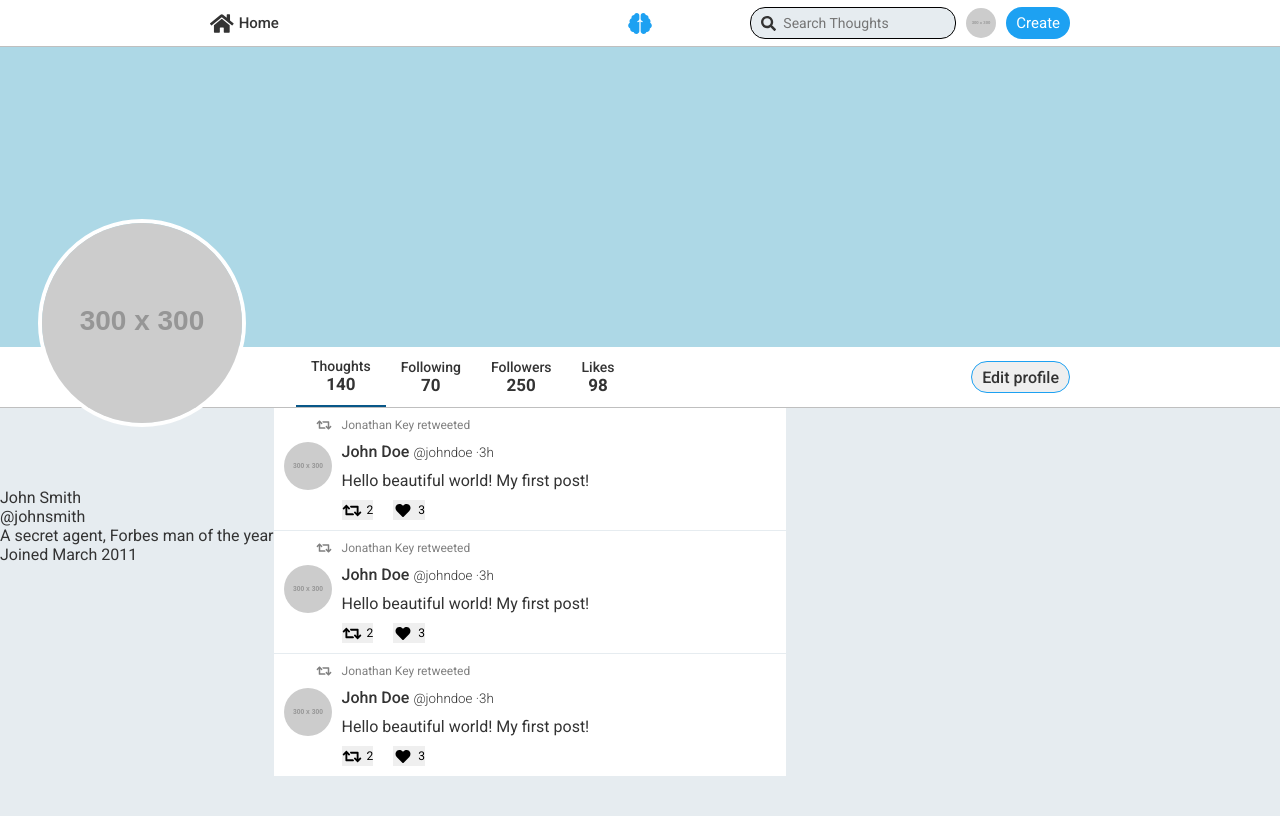
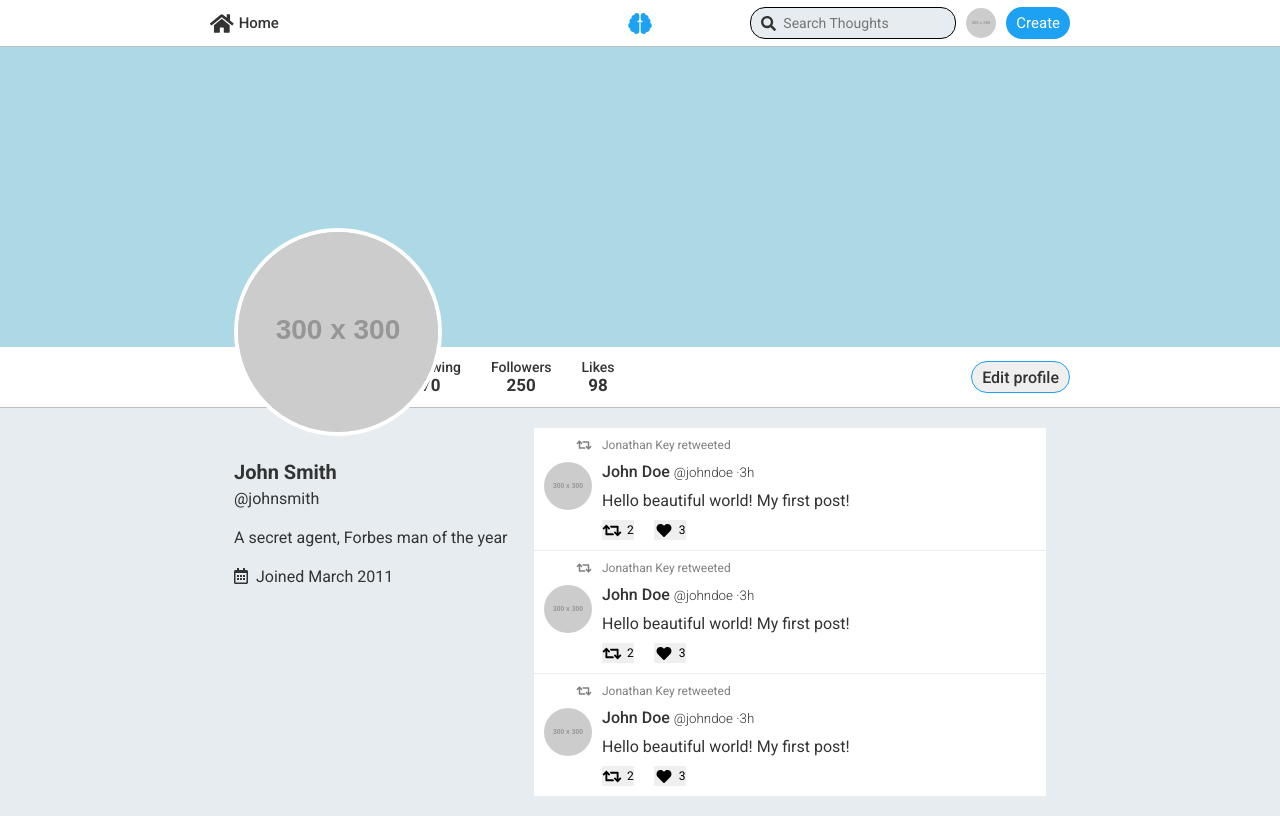
Before and after one commit to robbdimitrov/thoughts, a Vue app in the folder src/frontend/: page /user in a window 1280 px wide. Built offline with nearby package versions, Linux system fonts and the light colour scheme.

Commit message:
Implemented layout for user info texts in UserView

```diff
--- a/src/frontend/src/components/NavigationBar.vue
+++ b/src/frontend/src/components/NavigationBar.vue
@@ -67,7 +67,7 @@ $bar-height: 46px;
   width: 90%;
   margin-left: auto;
   margin-right: auto;
-  max-width: 860px;
+  max-width: $max-component-width;
   display: flex;
   flex-direction: row;
   align-items: center;
--- a/src/frontend/src/styles/_variables.scss
+++ b/src/frontend/src/styles/_variables.scss
@@ -4,7 +4,9 @@ $avatar-width-xs: 32px;
 $avatar-width-sm: 48px;
 $avatar-width: 64px;
 $cover-height: 80px;
-$item-list-width: 512px;
+$content-primary-width: 512px;
+$content-secondary-width: 280px;
+$max-component-width: 860px;
 
 // Screen media query breaks
 $break-sm: 512px;
--- a/src/frontend/src/views/FeedView.vue
+++ b/src/frontend/src/views/FeedView.vue
@@ -26,8 +26,6 @@ export default {
 <style lang="scss" scoped>
 @import "../styles/variables";
 
-$card-width: 280px;
-
 .container {
   margin-top: $padding;
   display: flex;
@@ -36,13 +34,13 @@ $card-width: 280px;
 }
 
 .user-card {
-  width: $card-width;
+  width: $content-secondary-width;
   margin-right: 2 * $padding;
   display: block;
 }
 
 .content {
-  width: $item-list-width;
+  width: $content-primary-width;
 }
 
 @media screen and (max-width: $break-lg) {
--- a/src/frontend/src/views/UserView.vue
+++ b/src/frontend/src/views/UserView.vue
@@ -1,11 +1,6 @@
 <template>
   <div class="container">
-    <div class="header">
-      <div class="cover"></div>
-
-      <img class="avatar"
-        src="https://via.placeholder.com/300.png" />
-    </div>
+    <div class="cover"></div>
 
     <div class="control-bar-container bottom-shadow">
       <div class="control-bar">
@@ -39,10 +34,18 @@
 
     <div class="content">
       <div class="user-info">
-        <span class="name">John Smith</span>
-        <span class="username">@johnsmith</span>
-        <p class="bio">A secret agent, Forbes man of the year</p>
-        <span class="join-date">Joined March 2011</span>
+        <img class="avatar"
+          src="https://via.placeholder.com/300.png" />
+
+        <div class="texts">
+          <span class="name bold">John Smith</span>
+          <span class="username">@johnsmith</span>
+          <p class="bio">A secret agent, Forbes man of the year</p>
+          <div class="join-date">
+            <i class="join-date-icon far fa-calendar-alt"></i>
+            <span class="join-date-text">Joined March 2011</span>
+          </div>
+        </div>
       </div>
 
       <thought-list class="content-list"></thought-list>
@@ -67,38 +70,68 @@ export default {
 @import "../styles/helpers";
 @import "../styles/colors";
 
+$cover-height: 100px;
+$avatar-width: 200px;
+$spacing: $padding * 2;
+
 .cover {
   background: lightblue;
-  height: 150px;
+  height: $cover-height * 1.5;
 }
 
 .user-info {
-  margin-top: 80px;
+  margin-top: -($avatar-width * 0.9);
+  width: $content-secondary-width;
+  margin-right: $spacing;
 
   span {
     display: block;
   }
 }
 
-.header {
-  position: relative;
+.avatar {
+  border: 4px solid white;
+  width: $avatar-width;
+  height: $avatar-width;
 }
 
-.avatar {
-  border: 4px solid white;
-  width: 200px;
-  height: 200px;
-  position: absolute;
-  margin-left: 3%;
-  bottom: -80px;
+.texts {
+  margin: $spacing 0;
+  color: $primary-text-color;
+}
+
+.name {
+  font-size: rem(20);
+  margin-bottom: $padding / 2;
+}
+
+.username {
+  margin-bottom: $spacing;
+}
+
+.bio {
+  margin-bottom: $spacing;
+}
+
+.join-date {
+  .join-date-icon {
+    display: inline-block;
+    margin-right: rem(8);
+  }
+
+  .join-date-text {
+    display: inline-block;
+  }
 }
 
 .content {
   display: flex;
+  justify-content: center;
 }
 
 .content-list {
-  width: $item-list-width;
+  width: $content-primary-width;
+  margin: $spacing 0;
 }
 
 .control-bar-container {
@@ -109,7 +142,7 @@ export default {
   display: flex;
   height: 60px;
   width: 90%;
-  max-width: 860px;
+  max-width: $max-component-width;
   justify-content: space-between;
   margin-left: auto;
   margin-right: auto;
@@ -119,6 +152,7 @@ export default {
 .counters {
   margin-left: 10%;
   height: 100%;
+  color: $primary-text-color;
 }
 
 .counter {
@@ -143,19 +177,19 @@ export default {
 
 @media screen and (min-width: $break-md) {
   .cover {
-    height: 240px;
+    height: $cover-height * 2.4;
   }
 }
 
 @media screen and (min-width: $break-lg) {
   .cover {
-    height: 300px;
+    height: $cover-height * 3;
   }
 }
 
 @media screen and (max-width: $break-sm) {
   .cover {
-    height: 100px;
+    height: $cover-height;
   }
 
   .content-list {
```
